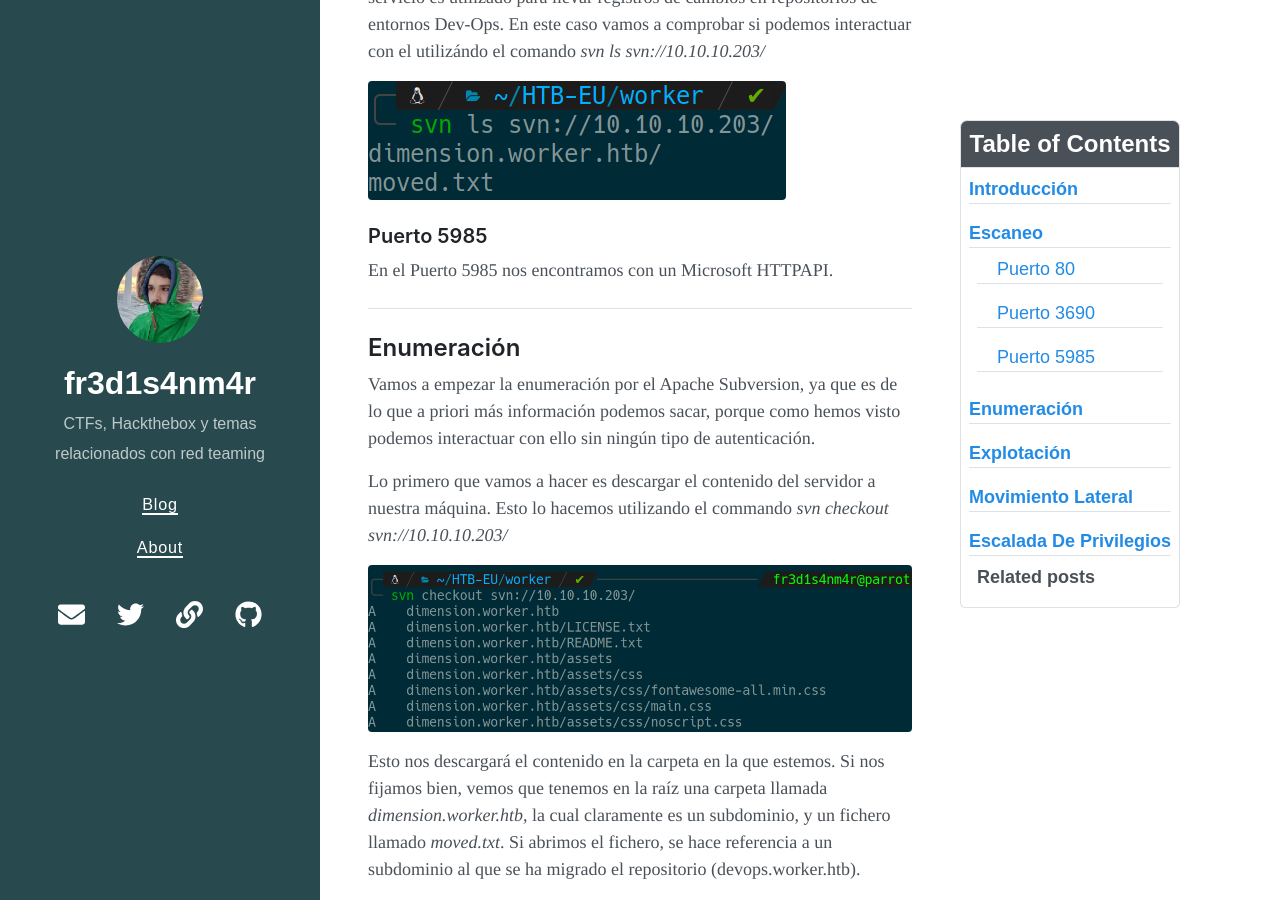
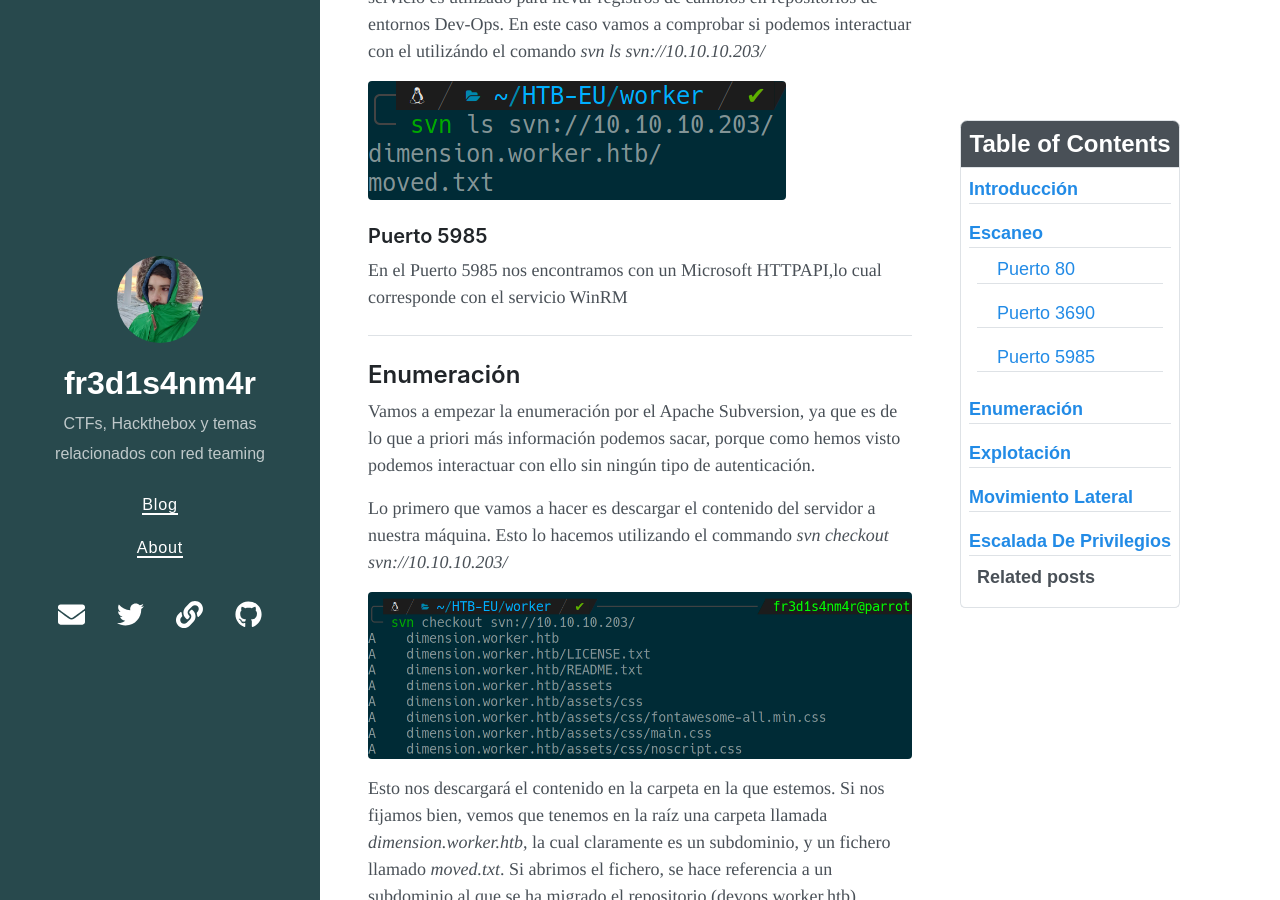
Before and after one commit to fredisanmar/fredisanmar.github.io, a Jekyll site: the page built from _posts/2021-01-30-Worker-HTB.md, in a window 1280 px wide and 900 px high, scrolled down 1879 px. Built offline with Jekyll 4.4.1, drawn with Linux system fonts in a browser that asks for light colours; nearby versions of some CDN libraries.

Commit message:
Writeup-Worker

```diff
--- a/_posts/2021-01-30-Worker-HTB.md
+++ b/_posts/2021-01-30-Worker-HTB.md
@@ -38,7 +38,7 @@ En el puerto 3690 nos encontramos con un [Apache Subversion](https://en.wikipedi
 
 ### Puerto 5985
 
-En el Puerto 5985 nos encontramos con un Microsoft HTTPAPI.
+En el Puerto 5985 nos encontramos con un Microsoft HTTPAPI,lo cual corresponde con el servicio WinRM
 
 ---
 ## Enumeración
```
